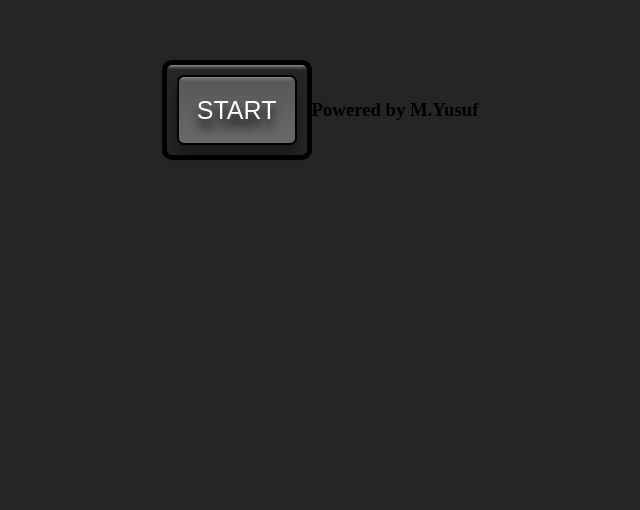
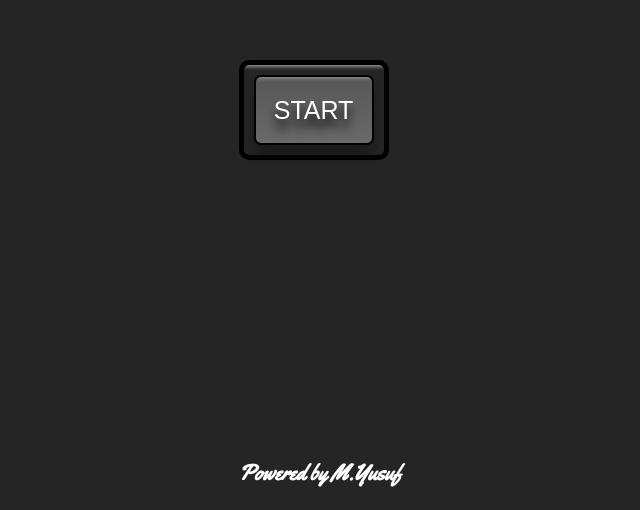
Before and after one commit to yusuf963/Picture-in-Picture, a plain HTML site: page index.html in a window 1280 px wide. Shown: the part 290-800 px from the top of the page, without its empty margins (320-960 px from the left). Drawn offline with Linux system fonts and the light colour scheme.

Commit message:
adding style to h3 element

```diff
--- a/style.css
+++ b/style.css
@@ -1,4 +1,7 @@
 @import url('https://fonts.googleapis.com/css2?family=Barlow&display=swap');
+
+/* Signing off font family */
+@import url('https://fonts.googleapis.com/css2?family=Dancing+Script:wght@600&family=Great+Vibes&family=Yellowtail&display=swap');
 
 
 html {
@@ -39,3 +42,12 @@ button:hover{
 button:active{
   transform: translateY(3px);
 }
+
+h3{
+  align-self:flex-end;
+
+  margin-left:-150px;
+  color: white;
+  font-family: 'Yellowtail', cursive;
+  font-size: 22px;
+}
```
